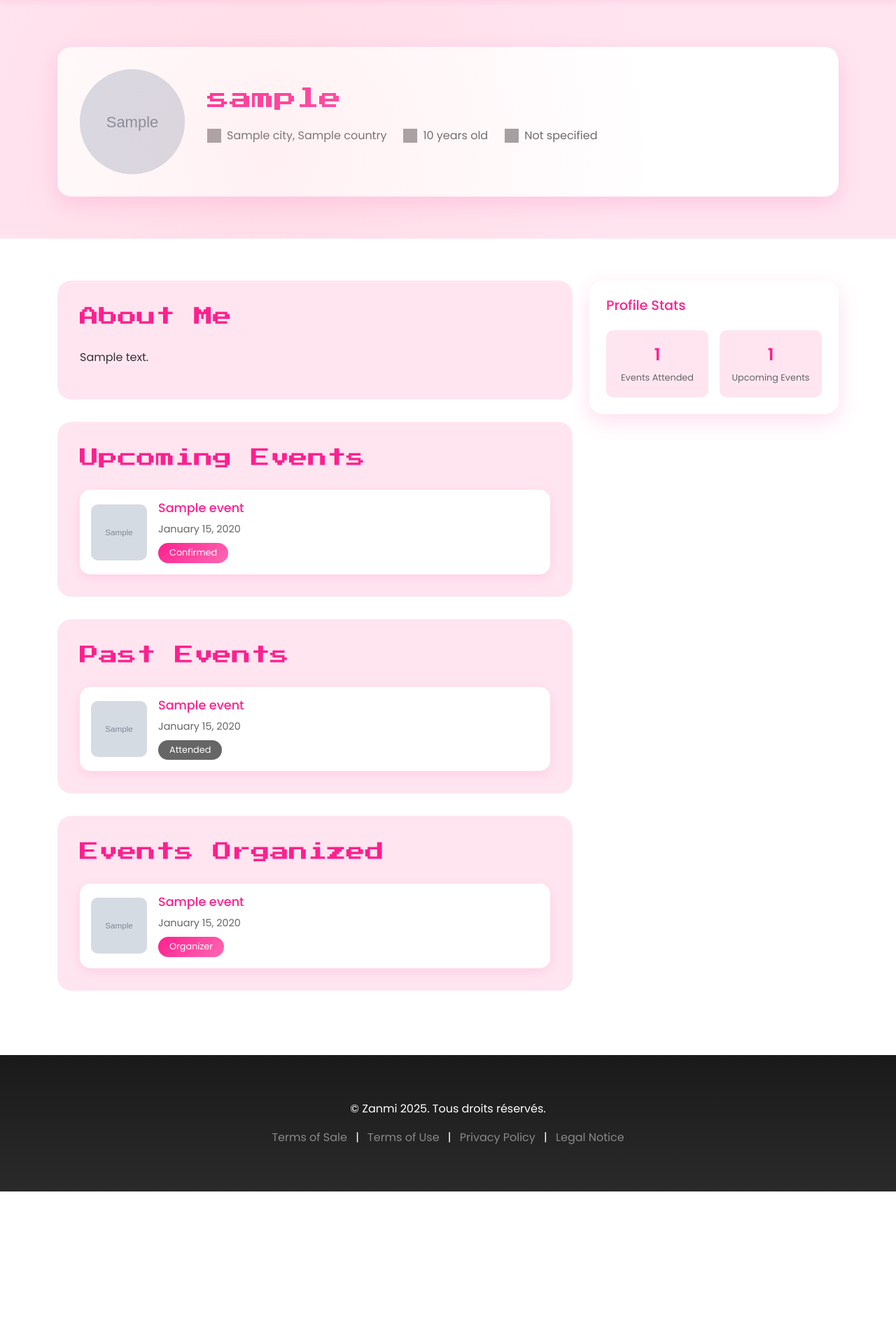
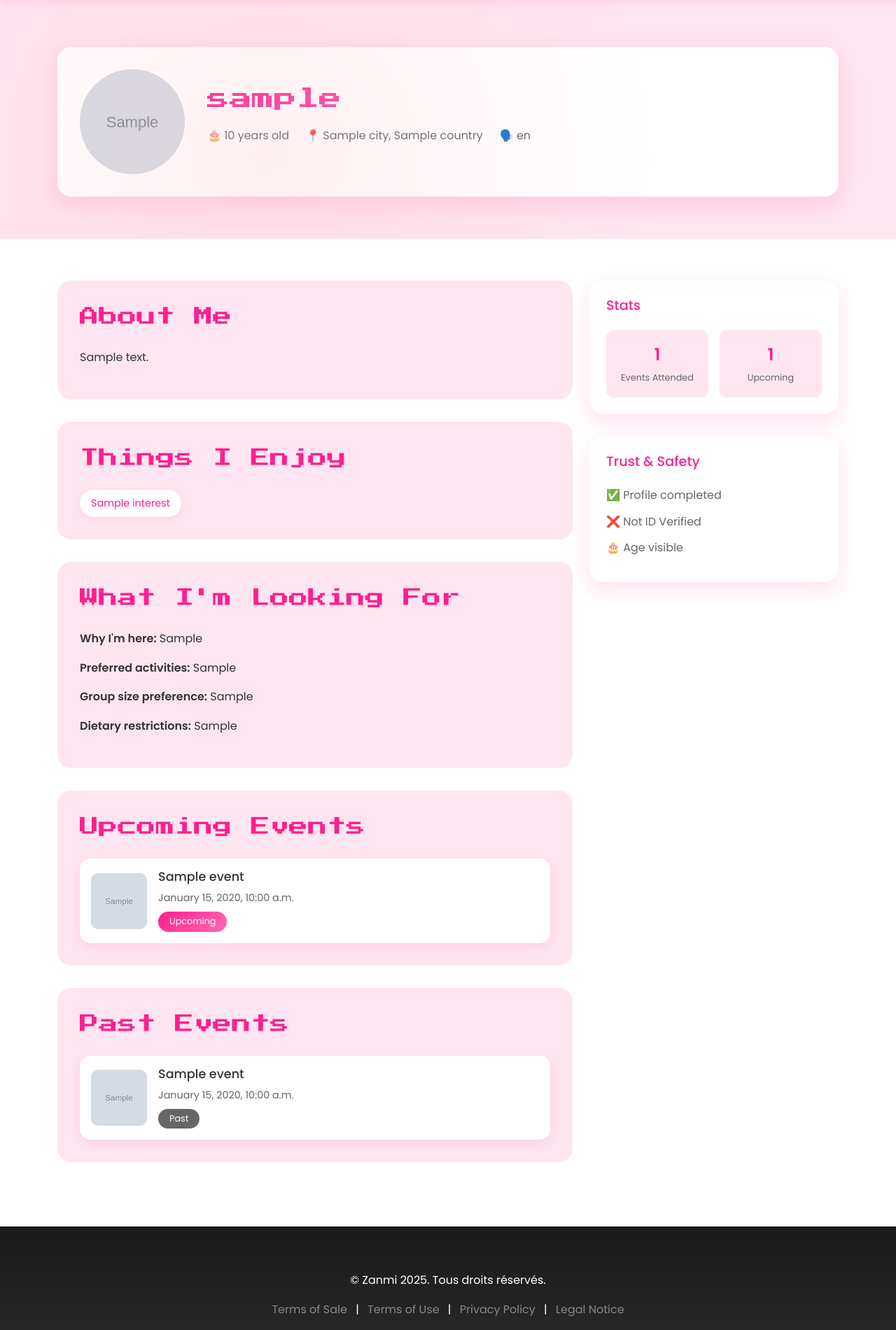
Before and after one commit to jafty/rafiki, a Django app: template templates/events/profile.html in a window 1280 px wide. Shown: the part 53-1954 px from the top of the page at 70% size. Before the commit the page ends 1756 px from the top, so only its background shows below. Run offline with Django 5.2, Linux system fonts and the light colour scheme; the template is opened without the code that fills it: most values are stand-ins (such as "Sample title", 1, 10 or a date in 2020); grey boxes marked "Sample" are stand-in pictures; some libraries are stand-ins or nearby versions; grey boxes are pictures that could not be loaded.

Commit message:
New profiles

```diff
--- a/events/views.py
+++ b/events/views.py
@@ -174,6 +174,7 @@ def profile(request, username):
         'events_attended_count': len(past_events),
         'upcoming_events_count': len(upcoming_events),
         'age': age,
+        'interest_list': [i.strip() for i in profile.centers_of_interest.split(',')] if profile.centers_of_interest else [],
     }
     return render(request, 'events/profile.html', context)
 
--- a/static/css/main_style.css
+++ b/static/css/main_style.css
@@ -805,7 +805,7 @@ footer {
 }
 
 .event-details h1 {
-    font-size: 2.5rem;
+    font-size: 2rem;
     margin-bottom: 2rem;
     background: var(--gradient);
     -webkit-background-clip: text;
--- a/templates/events/profile.html
+++ b/templates/events/profile.html
@@ -1,26 +1,23 @@
 {% extends 'base.html' %}
 {% load static %}
-{% block title %}Profile - {{ profile.user.username }}{% endblock %}
+
+{% block title %}{{ profile.user.username }}'s Profile{% endblock %}
 
 {% block content %}
 <section class="profile-hero">
     <div class="container">
         <div class="profile-header">
             <div class="profile-avatar">
-                {% if profile.avatar %}
-                    <img src="{{ profile.avatar.url }}" alt="Profile Picture" />
-                {% else %}
-                    <img src="{% static 'default_avatar.png' %}" alt="Profile Picture" />
-                {% endif %}
+                <img src="{{ profile.avatar.url }}" alt="Avatar">
             </div>
             <div class="profile-info">
                 <h1 class="pixel-text">{{ profile.user.username }}</h1>
                 <div class="profile-meta">
-                    <span><img src="https://api.iconify.design/mdi:map-marker.svg" /> {{ profile.city }}, {{ profile.country }}</span>
-                    {% if profile.birth_date %}
-                        <span><img src="https://api.iconify.design/mdi:cake.svg" /> {{ age }} years old</span>
+                    {% if age %}<span>🎂 {{ age }} years old</span>{% endif %}
+                    <span>📍 {{ profile.city }}, {{ profile.country }}</span>
+                    {% if profile.languages_spoken %}
+                    <span>🗣️ {{ profile.languages_spoken }}</span>
                     {% endif %}
-                    <span><img src="https://api.iconify.design/mdi:translate.svg" /> {{ profile.languages|default:"Not specified" }}</span>
                 </div>
                 {% if can_edit %}
                     <a href="{% url 'edit_profile' profile.user.username %}" class="edit-profile-btn">Edit Profile</a>
@@ -33,86 +30,90 @@
 <section class="profile-content">
     <div class="container">
         <div class="row">
+            <!-- Left Column -->
             <div class="col-lg-8">
+                {% if profile.description %}
                 <div class="profile-section">
                     <h2 class="pixel-text">About Me</h2>
-                    <p>{{ profile.description|default:"No description available."|linebreaks }}</p>
+                    <p>{{ profile.description }}</p>
                 </div>
+                {% endif %}
 
+                {% if profile.centers_of_interest %}
+                <div class="profile-section">
+                    <h2 class="pixel-text"2>Things I Enjoy</h2>
+                    <div class="interests">
+                        {% for interest in interest_list %}
+                        <span class="interest-tag">{{ interest }}</span>
+                        {% endfor %}
+                    </div>
+                </div>
+                {% endif %}
+
+                {% if profile.event_expectations or profile.activity_preferences or profile.group_size_preference %}
+                <div class="profile-section">
+                    <h2 class="pixel-text">What I'm Looking For</h2>
+                    {% if profile.event_expectations %}
+                        <p><strong>Why I'm here:</strong> {{ profile.event_expectations }}</p>
+                    {% endif %}
+                    {% if profile.activity_preferences %}
+                        <p><strong>Preferred activities:</strong> {{ profile.activity_preferences }}</p>
+                    {% endif %}
+                    {% if profile.group_size_preference %}
+                        <p><strong>Group size preference:</strong> {{ profile.group_size_preference }}</p>
+                    {% endif %}
+                    {% if profile.dietary_restrictions %}
+                        <p><strong>Dietary restrictions:</strong> {{ profile.dietary_restrictions }}</p>
+                    {% endif %}
+                </div>
+                {% endif %}
+
+                {% if upcoming_events %}
                 <div class="profile-section">
                     <h2 class="pixel-text">Upcoming Events</h2>
-                    {% if upcoming_events %}
                     <div class="event-cards">
-                            {% for participation in upcoming_events %}
+                        {% for p in upcoming_events %}
                             <div class="event-card">
                                 <div class="event-card-image">
-                                        <img src="{{ participation.event.image.url }}" alt="Event" />
+                                    <img src="{{ p.event.image.url }}">
                                 </div>
                                 <div class="event-card-content">
-                                        <h3><a href="{% url 'event_detail' participation.event.id %}">{{ participation.event.title }}</a></h3>
-                                        <p class="event-date">{{ participation.event.date|date:"F j, Y" }}</p>
-                                        <span class="event-status">Confirmed</span>
+                                    <h3>{{ p.event.title }}</h3>
+                                    <p class="event-date">{{ p.event.date|date:"F j, Y, g:i a" }}</p>
+                                    <span class="event-status">Upcoming</span>
                                 </div>
                             </div>
                         {% endfor %}
                     </div>
-                    {% else %}
-                        <p>No upcoming events yet...</p>
+                </div>
                 {% endif %}
-                </div>
 
+                {% if past_events %}
                 <div class="profile-section">
                     <h2 class="pixel-text">Past Events</h2>
-                    {% if past_events %}
                     <div class="event-cards">
-                            {% for participation in past_events %}
+                        {% for p in past_events %}
                             <div class="event-card">
                                 <div class="event-card-image">
-                                        <img src="{{ participation.event.image.url }}" alt="Event" />
+                                    <img src="{{ p.event.image.url }}">
                                 </div>
                                 <div class="event-card-content">
-                                        <h3><a href="{% url 'event_detail' participation.event.id %}">{{ participation.event.title }}</a></h3>
-                                        <p class="event-date">{{ participation.event.date|date:"F j, Y" }}</p>
-                                        <span class="event-status past">Attended</span>
+                                    <h3>{{ p.event.title }}</h3>
+                                    <p class="event-date">{{ p.event.date|date:"F j, Y, g:i a" }}</p>
+                                    <span class="event-status past">Past</span>
                                 </div>
                             </div>
                         {% endfor %}
                     </div>
-                    {% else %}
-                        <p>No past events yet!</p>
+                </div>
                 {% endif %}
             </div>
 
-
-
-                <div class="profile-section">
-                    <h2 class="pixel-text">Events Organized</h2>
-                    {% if organized_events %}
-                        <div class="event-cards">
-                            {% for event in organized_events %}
-                                <div class="event-card">
-                                    <div class="event-card-image">
-                                        <img src="{{ event.image.url }}" alt="Event" />
-                                    </div>
-                                    <div class="event-card-content">
-                                        <h3><a href="{% url 'event_detail' event.id %}">{{ event.title }}</a></h3>
-                                        <p class="event-date">{{ event.date|date:"F j, Y" }}</p>
-                                        <span class="event-status">Organizer</span>
-                                    </div>
-                                </div>
-                            {% endfor %}
-                        </div>
-                    {% else %}
-                        <p>No events organized yet.</p>
-                    {% endif %}
-                </div>
-
-            </div>
-
+            <!-- Right Column -->
             <div class="col-lg-4">
                 <div class="profile-sidebar">
                     <div class="stats-card">
-                        <h3>Profile Stats</h3>
+                        <h3>Stats</h3>
                         <div class="stats-grid">
                             <div class="stat-item">
                                 <span class="stat-number">{{ events_attended_count }}</span>
@@ -120,18 +121,22 @@
                             </div>
                             <div class="stat-item">
                                 <span class="stat-number">{{ upcoming_events_count }}</span>
-                                <span class="stat-label">Upcoming Events</span>
+                                <span class="stat-label">Upcoming</span>
                             </div>
                         </div>
                     </div>
-
-
-                    {% if can_edit %}
-                        <form action="{% url 'logout' %}" method="post">
-                            {% csrf_token %}
-                            <button type="submit" class="btn btn-link w-100 text-decoration-underline mt-3" style="color: var(--primary);">Log Out</button>
-                        </form>
+                    <div class="verification-card">
+                        <h3>Trust & Safety</h3>
+                        <ul class="verification-list">
+                            <li>✅ Profile completed</li>
+                            {% if profile.is_certified %}
+                            <li>✅ ID Verified</li>
+                            {% else %}
+                            <li>❌ Not ID Verified</li>
                             {% endif %}
+                            <li>🎂 Age visible</li>
+                        </ul>
+                    </div>
                 </div>
             </div>
         </div>
```
Also changed, not shown: events/models.py (+39 -13 lines), templates/events/edit_profile.html (+45 -12 lines), events/migrations/0021_userprofile_activity_preferences_and_more.py (added). Lines whose indentation alone changed are shown as unchanged.
